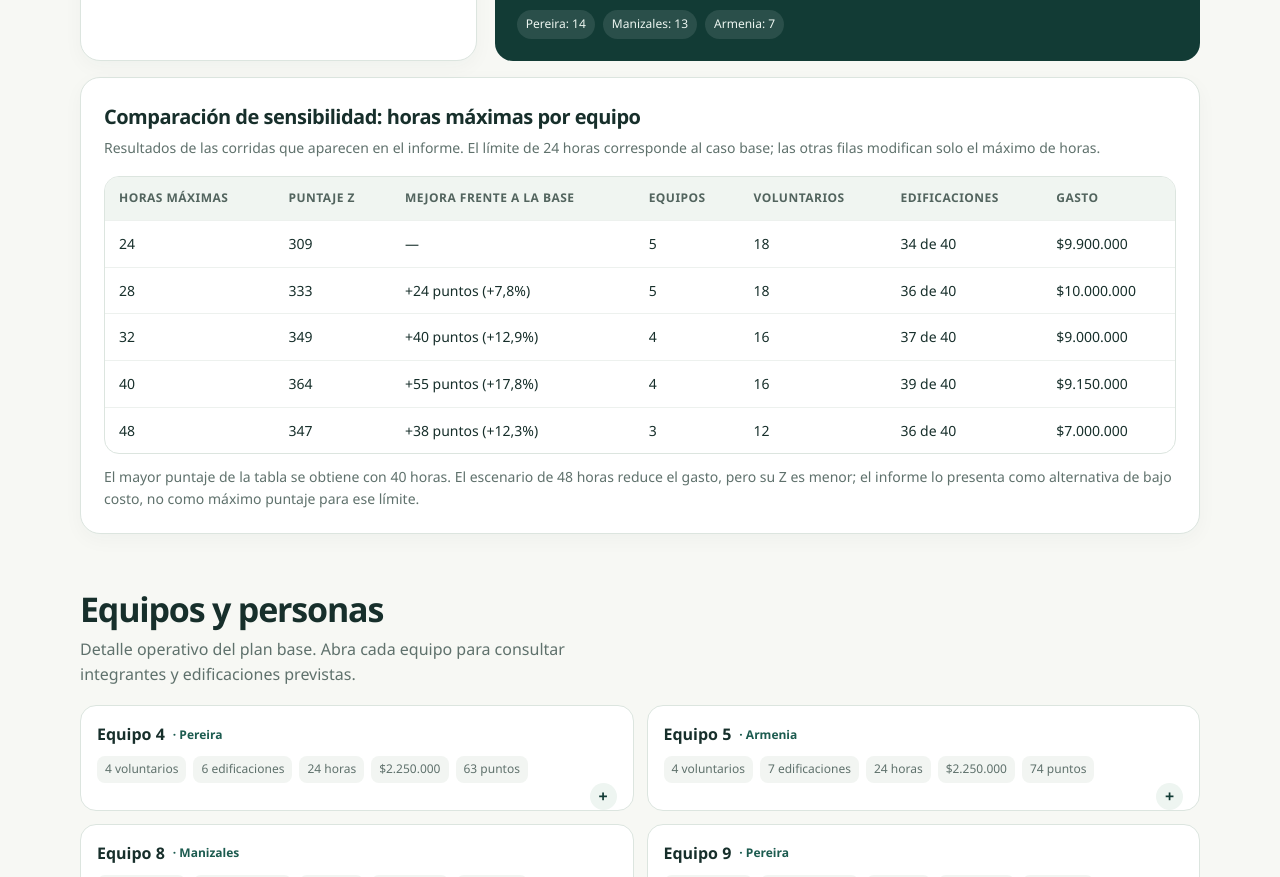
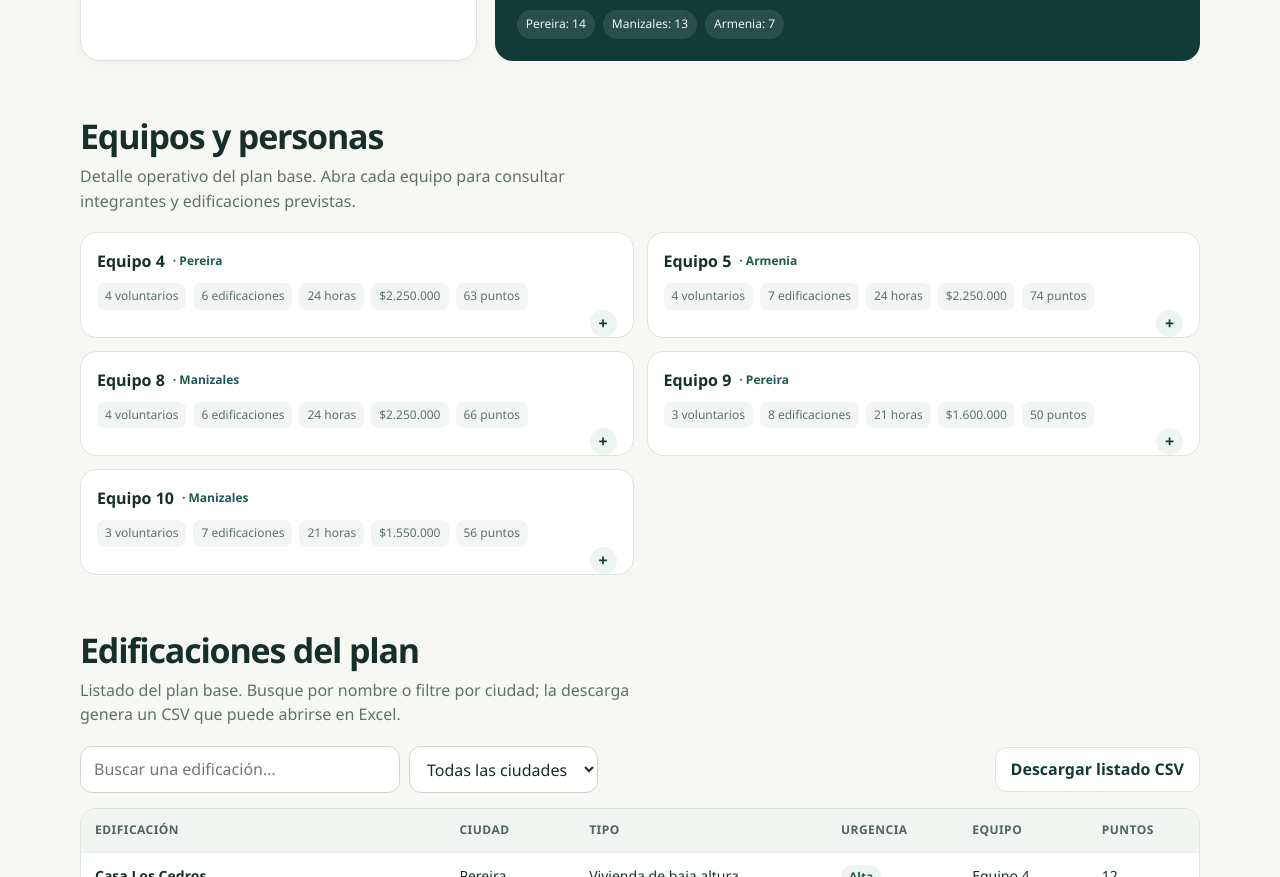
Before and after one commit to juandapachon2007-cloud/mision-voluntariado-eje-cafetero, a plain HTML site: page index.html in a window 1280 px wide. Shown: the part 2138-3015 px from the top of the page. Drawn offline with Linux system fonts and the light colour scheme.

Commit message:
Mostrar tabla de horas solo en escenarios de horas

```diff
--- a/index.html
+++ b/index.html
@@ -133,6 +133,8 @@
     .scenario-foot strong { color: white; }
     .mini-city { display: flex; flex-wrap: wrap; gap: 8px; margin-top: 13px; }
     .mini-city span { padding: 5px 9px; border-radius: 999px; background: rgba(255,255,255,.1); color: #edf6f1; font-size: 12px; }
+    #hoursComparison[hidden] { display: none; }
+    #hoursComparison tbody tr.is-selected { background: var(--mint-2); font-weight: 750; }
     .table-toolbar { display: flex; flex-wrap: wrap; align-items: center; justify-content: space-between; gap: 12px; margin: 12px 0 15px; }
     .filters { display: flex; flex-wrap: wrap; gap: 9px; flex: 1; }
     .filters input { max-width: 320px; }
@@ -349,18 +351,18 @@
           <div class="mini-city" id="scenarioCities" aria-label="Distribución por ciudad"></div>
         </div>
       </div>
-      <article class="panel" style="margin-top:16px">
+      <article class="panel" id="hoursComparison" style="margin-top:16px" hidden>
         <h3>Comparación de sensibilidad: horas máximas por equipo</h3>
         <p class="panel-intro">Resultados de las corridas que aparecen en el informe. El límite de 24 horas corresponde al caso base; las otras filas modifican solo el máximo de horas.</p>
         <div class="table-wrap">
           <table style="min-width:780px">
             <thead><tr><th>Horas máximas</th><th>Puntaje Z</th><th>Mejora frente a la base</th><th>Equipos</th><th>Voluntarios</th><th>Edificaciones</th><th>Gasto</th></tr></thead>
             <tbody>
-              <tr><td>24</td><td>309</td><td>—</td><td>5</td><td>18</td><td>34 de 40</td><td>$9.900.000</td></tr>
-              <tr><td>28</td><td>333</td><td>+24 puntos (+7,8%)</td><td>5</td><td>18</td><td>36 de 40</td><td>$10.000.000</td></tr>
-              <tr><td>32</td><td>349</td><td>+40 puntos (+12,9%)</td><td>4</td><td>16</td><td>37 de 40</td><td>$9.000.000</td></tr>
-              <tr><td>40</td><td>364</td><td>+55 puntos (+17,8%)</td><td>4</td><td>16</td><td>39 de 40</td><td>$9.150.000</td></tr>
-              <tr><td>48</td><td>347</td><td>+38 puntos (+12,3%)</td><td>3</td><td>12</td><td>36 de 40</td><td>$7.000.000</td></tr>
+              <tr data-hours="24"><td>24</td><td>309</td><td>—</td><td>5</td><td>18</td><td>34 de 40</td><td>$9.900.000</td></tr>
+              <tr data-hours="28"><td>28</td><td>333</td><td>+24 puntos (+7,8%)</td><td>5</td><td>18</td><td>36 de 40</td><td>$10.000.000</td></tr>
+              <tr data-hours="32"><td>32</td><td>349</td><td>+40 puntos (+12,9%)</td><td>4</td><td>16</td><td>37 de 40</td><td>$9.000.000</td></tr>
+              <tr data-hours="40"><td>40</td><td>364</td><td>+55 puntos (+17,8%)</td><td>4</td><td>16</td><td>39 de 40</td><td>$9.150.000</td></tr>
+              <tr data-hours="48"><td>48</td><td>347</td><td>+38 puntos (+12,3%)</td><td>3</td><td>12</td><td>36 de 40</td><td>$7.000.000</td></tr>
             </tbody>
           </table>
         </div>
@@ -491,6 +493,10 @@
       document.getElementById("scenarioVolunteers").textContent = d.volunteers == null ? "—" : d.volunteers;
       document.getElementById("scenarioFoot").innerHTML = `<strong>Lectura:</strong> ${d.foot}`;
       document.getElementById("scenarioCities").innerHTML = Object.entries(d.city).map(([city,count]) => `<span>${city}: ${count}</span>`).join("");
+      const hoursComparison = document.getElementById("hoursComparison");
+      const hoursLimit = key === "hours40" ? "40" : key === "hours48" ? "48" : "";
+      hoursComparison.hidden = !hoursLimit;
+      hoursComparison.querySelectorAll("tbody tr").forEach(row => row.classList.toggle("is-selected", row.dataset.hours === hoursLimit));
     }
 
     function renderTeams() {
```
